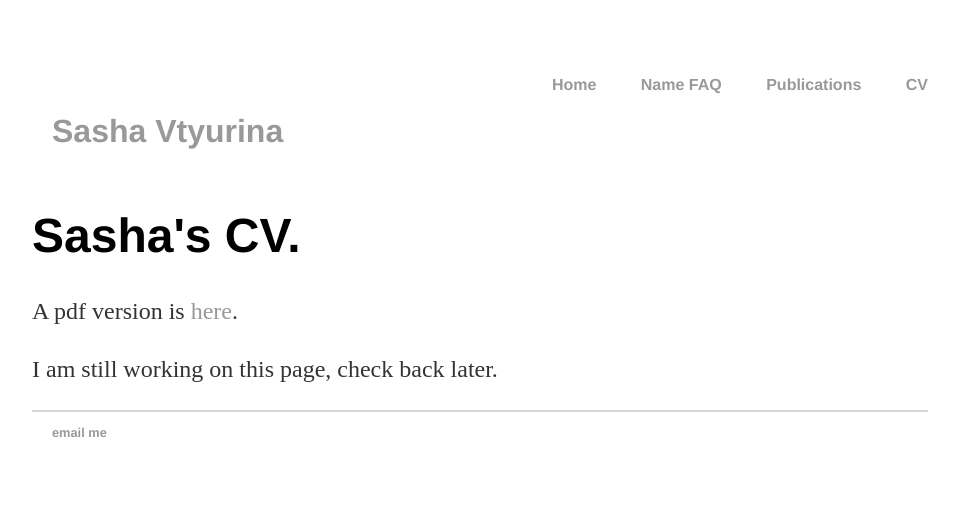
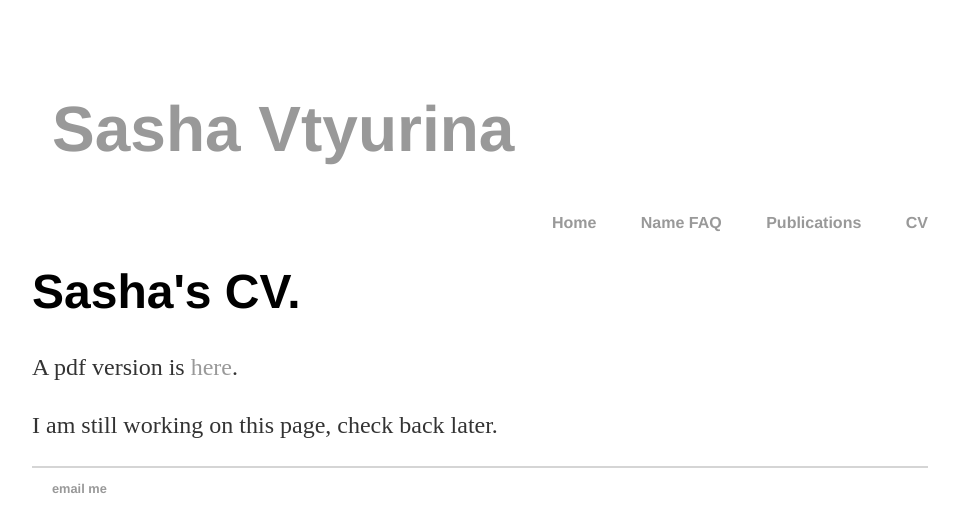
Before and after one commit to sashavtyurina/sashavtyurina.github.io, a Jekyll site: the page built from cv/index.html, in a window 1280 px wide. Shown: the top 532 px of the page, without its empty margins (160-1119 px from the left). Built offline with Jekyll 4.4.1, drawn with Linux system fonts in a browser that asks for light colours.

Commit message:
changing title name

```diff
--- a/_layouts/default.html
+++ b/_layouts/default.html
@@ -9,7 +9,7 @@
     <body>
       <nav>
           <ul class="name">
-            <li><h2><a href="/">Sasha Vtyurina</a></h2></li>
+            <li><a href="/">Sasha Vtyurina</a></li>
           </ul>
 
           <ul>
--- a/css/main.css
+++ b/css/main.css
@@ -34,7 +34,7 @@ nav ul.name, nav ul.name li {
     padding: 0px;
     /*background-color: green;*/
     font-family:'Helvetica', 'Arial', 'Sans-Serif';
-    font-size: 1em;
+    font-size: 2em;
 }
 
 a {
```
